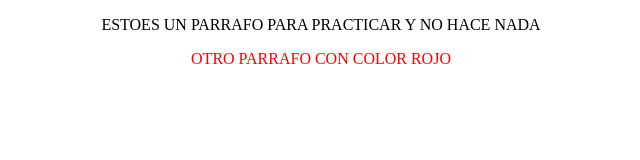
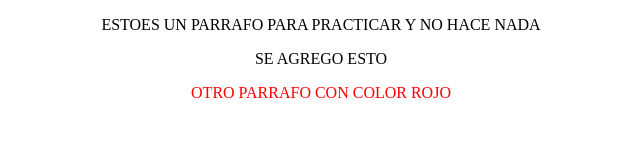
Before and after one commit to AxlCore/SegundaPrueba, a plain HTML site: page index.html in a window 1280 px wide. Shown: the whole page, without its empty margins (319-959 px from the left). Drawn offline with Linux system fonts and the light colour scheme.

Commit message:
Se agrego una linea

```diff
--- a/index.html
+++ b/index.html
@@ -10,6 +10,10 @@
         </center>
 
         <center>
+            <p>SE AGREGO ESTO</p>
+        </center>
+
+        <center>
             <p id="parrafocolor">OTRO PARRAFO CON COLOR ROJO</p>
         </center>
     </body>
```
